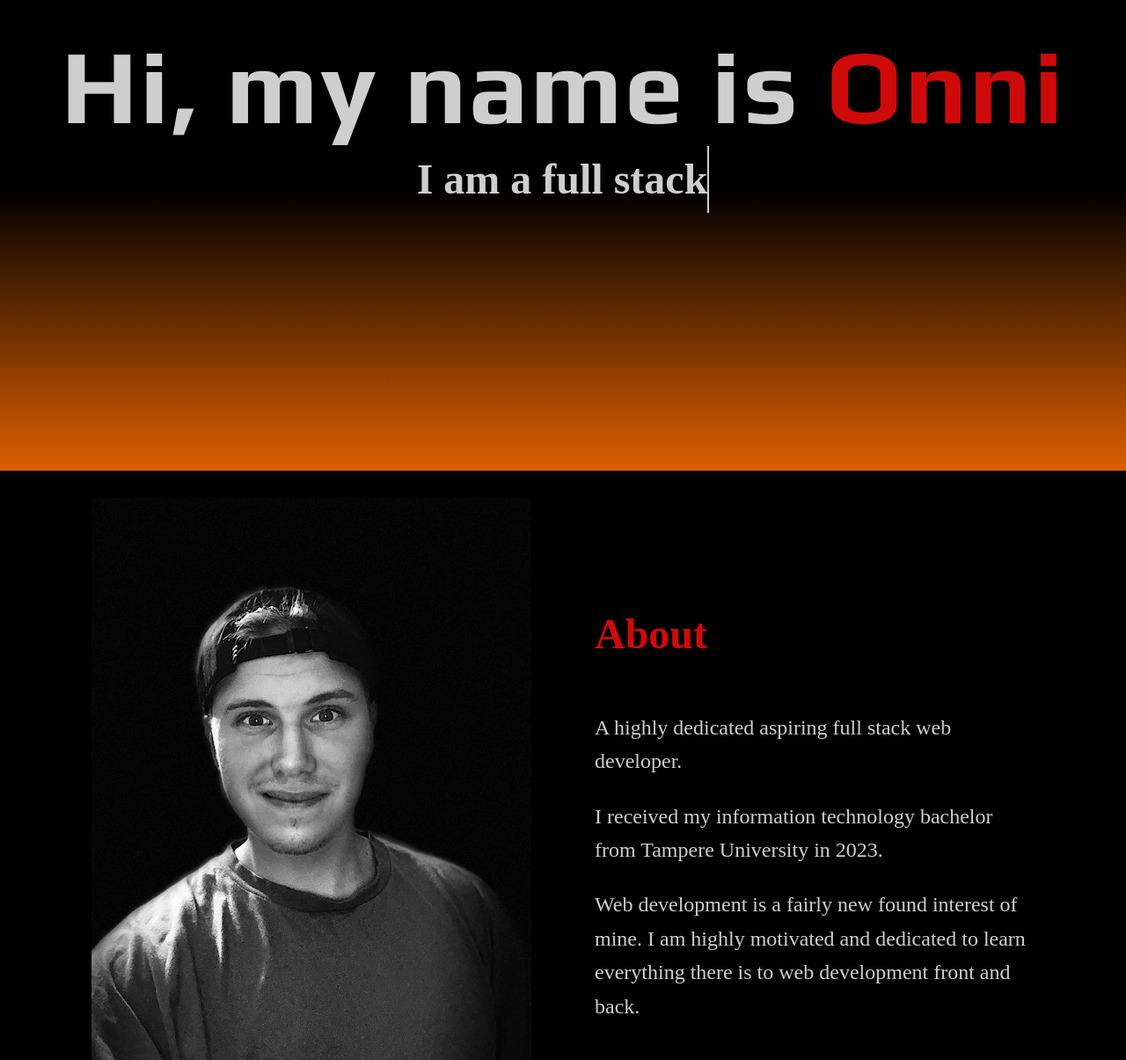
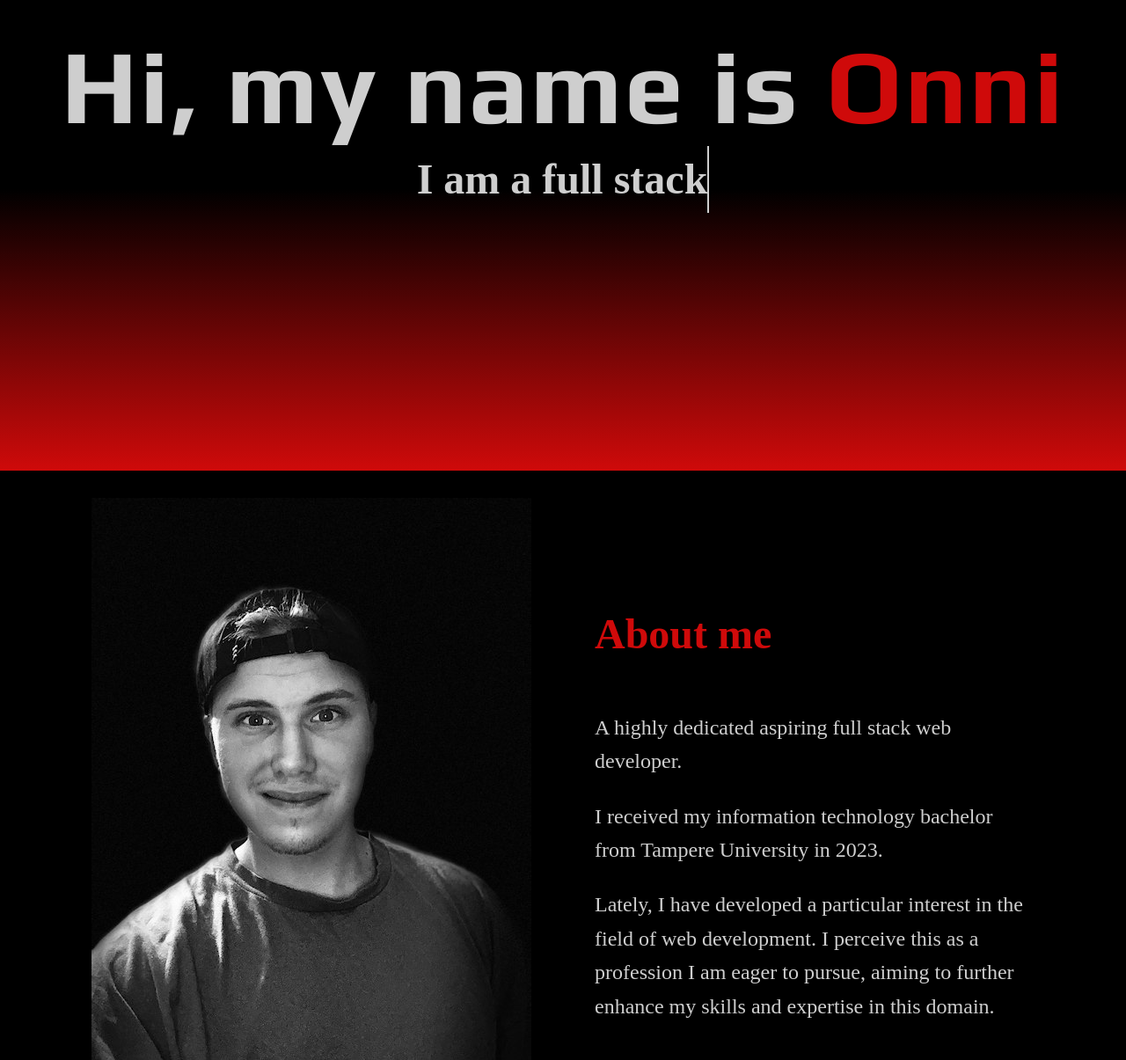
Before and after one commit to xmk0987/OldPersonalPortfolio, a React (Create React App) app in the folder frontend/: page / in a window 1280 px wide. Shown: the part 265-1470 px from the top of the page at 88% size. Built offline with nearby package versions, Linux system fonts and the light colour scheme; a web font is replaced by a local one.

Commit message:
Small fixes

```diff
--- a/frontend/src/components/about.js
+++ b/frontend/src/components/about.js
@@ -8,13 +8,13 @@ const About = () => {
         <main className="about-container" id="about">
             <img src={require("../images/onni1.jpg")} alt="Onni Vitikainen" className="about-profile-image"></img>
             <div className="about-text-container">
-                <h3 className="secondary-header about-header">About</h3>
+                <h3 className="secondary-header about-header">About me</h3>
                 <p className="about-text">A highly dedicated aspiring full stack web developer.</p>
                 <p className="about-text">
                     I received my information technology bachelor from Tampere University in 2023.</p>
                 <p className="about-text">
-                    Web development is a fairly new found interest of mine.
-                    I am highly motivated and dedicated to learn everything there is to web development front and back.
+                Lately, I have developed a particular interest in the field of web development.
+                I perceive this as a profession I am eager to pursue, aiming to further enhance my skills and expertise in this domain.
                 </p>
             </div>
         </main>
--- a/frontend/src/components/contact.js
+++ b/frontend/src/components/contact.js
@@ -12,7 +12,6 @@ const Contact = () => {
             <div className="contact-buttons">
                 <a rel="noreferrer" className="linkedinLink" href="https://www.linkedin.com/in/onni-vitikainen-a9a57a16b/" target="_blank"><ion-icon name="logo-linkedin"></ion-icon></a>
                 <a rel="noreferrer" className="mailLink" href="mailto:vitikainenonni@gmail.com" target="_blank"><ion-icon name="mail"></ion-icon></a>
-                <a rel="noreferrer" className="facebookLink" href="https://www.facebook.com/profile.php?id=100004913730936" target="_blank"><ion-icon name="logo-facebook"></ion-icon></a>
             </div>
         </div>
     );
--- a/frontend/src/components/navigation.js
+++ b/frontend/src/components/navigation.js
@@ -45,7 +45,7 @@ const Navigation = () => {
             <ul className='nav-list'>
                 <li><a href='/'>Home</a></li>
                 <li><a href='/#about'>About</a></li>
-                <div className='project-popup-container'>
+                <div className='project-popup-container' onMouseOver={() => (setProjectPopup(true))} onMouseLeave={() => setProjectPopup(false)}>
                     <li><button className='projects-button' onClick={() => setProjectPopup(!showProjectPopup)}>Projects</button></li>
                     {showProjectPopup ? projectPopup() : ''}
                 </div>
--- a/frontend/src/projects/fastspots.js
+++ b/frontend/src/projects/fastspots.js
@@ -18,7 +18,7 @@ const FastSpots = () => {
                 </div>
                 <div className="single-project-content">
                     <div className="single-project-intro">
-                        <p>The goal of this project was to create a third party website for Spotify users to speed up the playlist creation and to be
+                        <p>FastSpots is a third party website for Spotify users to speed up the playlist creation and to be
                             able to see top songs and artists all year around. If you have a Spotify account <a className="fastspotlink" rel="noreferrer" href="https://www.fastspots.net/" target="_blank">give it a try</a>.
                             Hosted through free Render service so initial load has a delay. Currently only accessible to people who I have allowed access.
                             Publication under review by Spotify.
--- a/frontend/src/projects/todolist.js
+++ b/frontend/src/projects/todolist.js
@@ -17,8 +17,8 @@ const TodoList = () => {
                 </div>
                 <div className="single-project-content">
                     <div className="single-project-intro">
-                        <p>The goal of this project was to create a online todolist with user registration and save todos to sql database.
-                            This project was also aimed to practice the Angular framework and focus more on the design. <a rel="noreferrer" className="todolink" href="https://onlinetodolist-kfg5.onrender.com" target="_blank">Try it out</a>.
+                        <p>An online todolist with user registration and saving todos to sql database.
+                            This project was also aimed to practice the Angular framework. <a rel="noreferrer" className="todolink" href="https://onlinetodolist-kfg5.onrender.com" target="_blank">Try it out</a>.
                             Hosted through free Render service so initial load has a delay.
                         </p>
                     </div>
--- a/frontend/src/stylesheets/banner.css
+++ b/frontend/src/stylesheets/banner.css
@@ -9,7 +9,7 @@
     align-items: center;
     flex-direction: column;
     position:relative;
-    background: linear-gradient( var(--main-color) 0%, var(--main-color) 60%,  var(--third-color)100%);
+    background: linear-gradient( var(--main-color) 0%, var(--main-color) 60%,  var(--secondary-color)100%);
     /*    background: linear-gradient(var(--main-color), var(--fourth-color));
     Kysy kumpi parempi
 */
```
